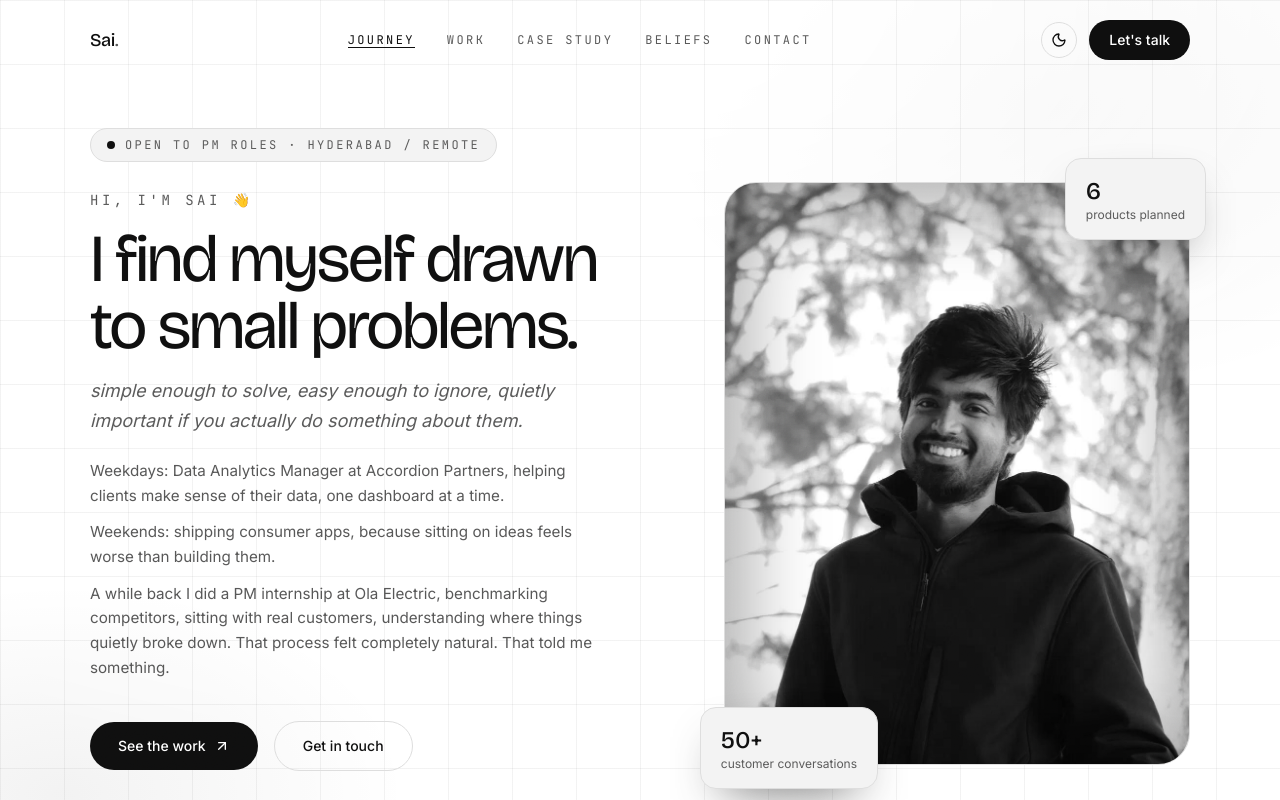
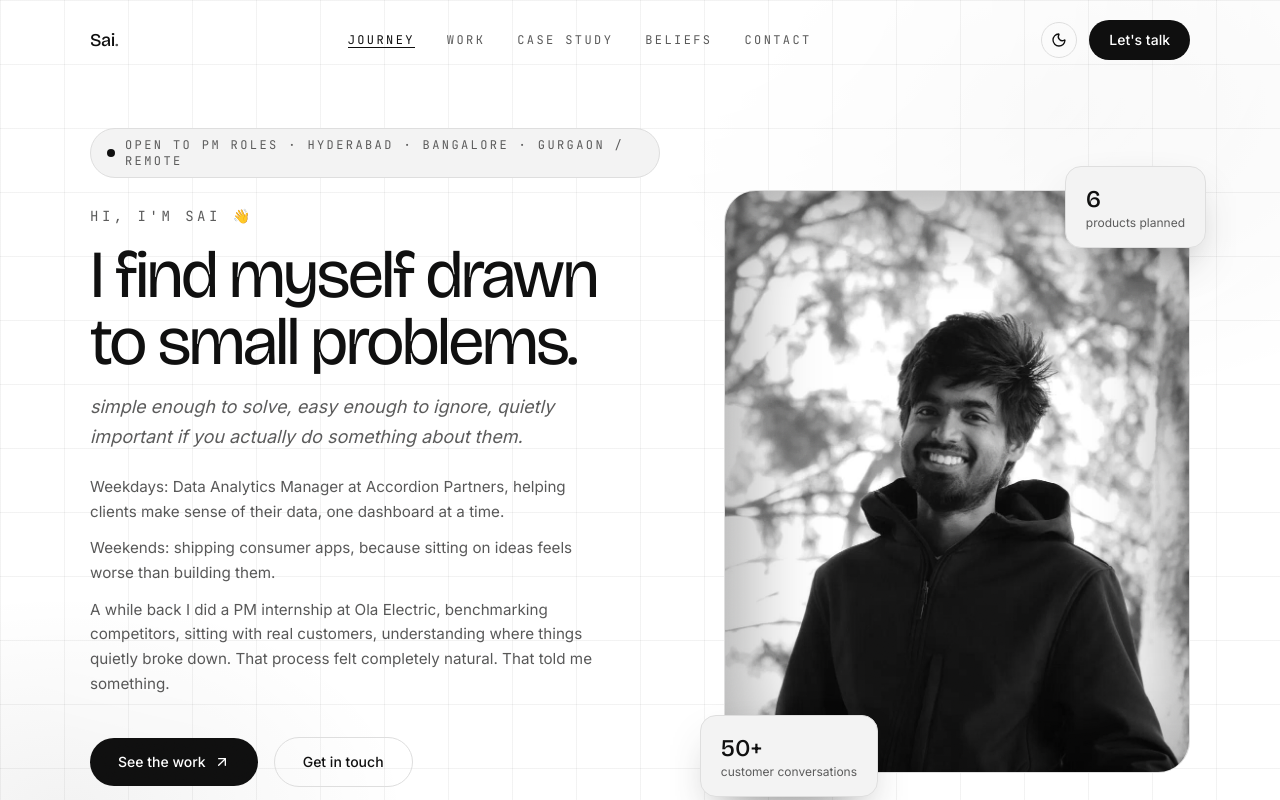
Before and after one commit to saivilas98/sai-portfolio, a React (Vite) app: page / in a window 1280 px wide. Shown: the top 800 px of the page. Built offline with nearby package versions, Linux system fonts and the light colour scheme.

Commit message:
Expand open-to-work cities and note current location
Status badge now lists Hyderabad, Bangalore, and Gurgaon alongside
remote. Added a subtle "Currently based in Hyderabad" line to the
Contact section footer.

```diff
--- a/src/components/sections/Contact.tsx
+++ b/src/components/sections/Contact.tsx
@@ -1,4 +1,4 @@
-import { ArrowUpRight, AtSign, Link2, Mail } from "lucide-react";
+import { ArrowUpRight, AtSign, Link2, Mail, MapPin } from "lucide-react";
 import { contact, profile } from "../../data/content";
 import { Container } from "../ui/Container";
 import { Reveal } from "../ui/Reveal";
@@ -78,6 +78,11 @@ export function Contact() {
                 </a>
               ))}
             </div>
+
+            <p className="mt-8 inline-flex items-center gap-2 font-mono text-[11px] uppercase tracking-[0.15em] text-paper/40">
+              <MapPin size={12} />
+              Currently based in Hyderabad, India
+            </p>
           </Reveal>
         </div>
       </Container>
--- a/src/data/content.ts
+++ b/src/data/content.ts
@@ -2,8 +2,8 @@ export const profile = {
   name: "Sai Vilas Gurram",
   shortName: "Sai",
   role: "Product Manager",
-  location: "Hyderabad / Remote",
-  status: "Open to PM roles",
+  location: "Hyderabad · Bangalore · Gurgaon / Remote",
+  status: "Open to PM Roles",
   tagline: "I find myself drawn to small problems.",
   email: "saivilas4198@gmail.com",
   linkedin: "https://linkedin.com/in/saivilas98",
```
